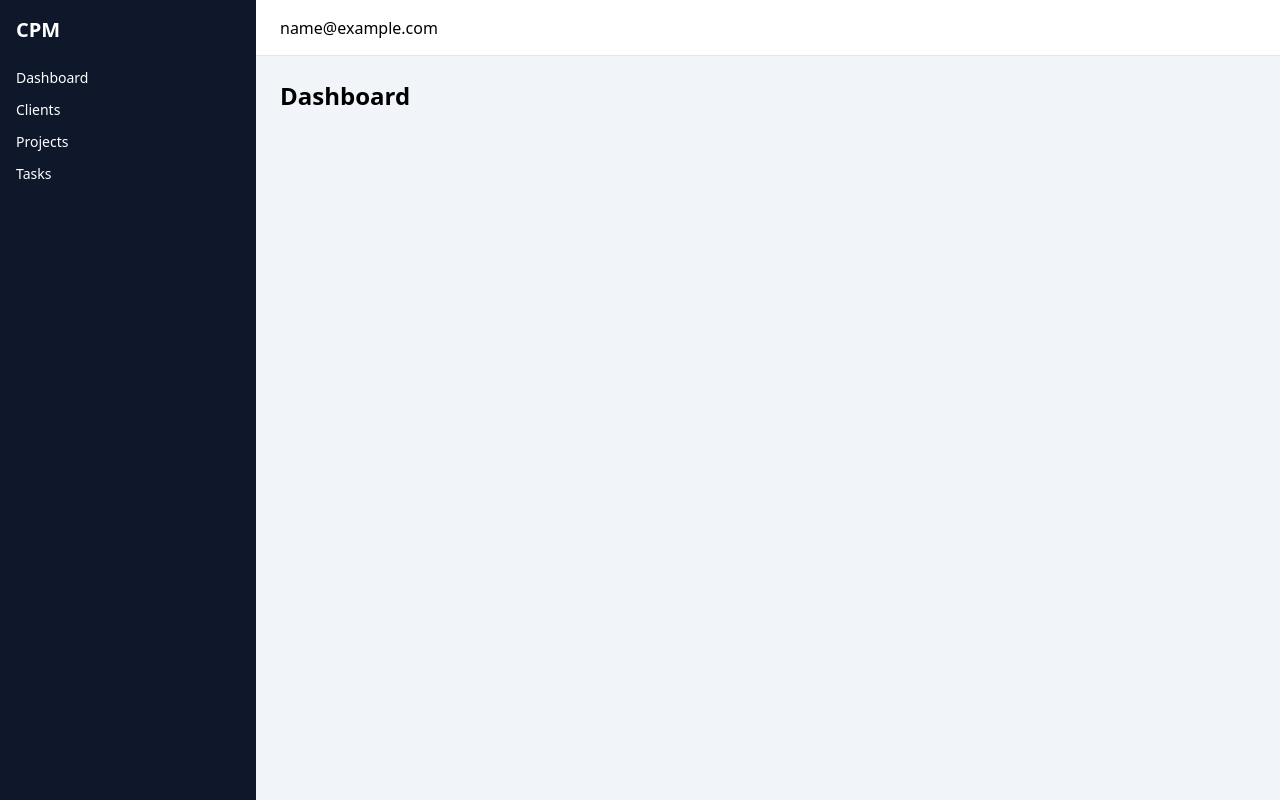
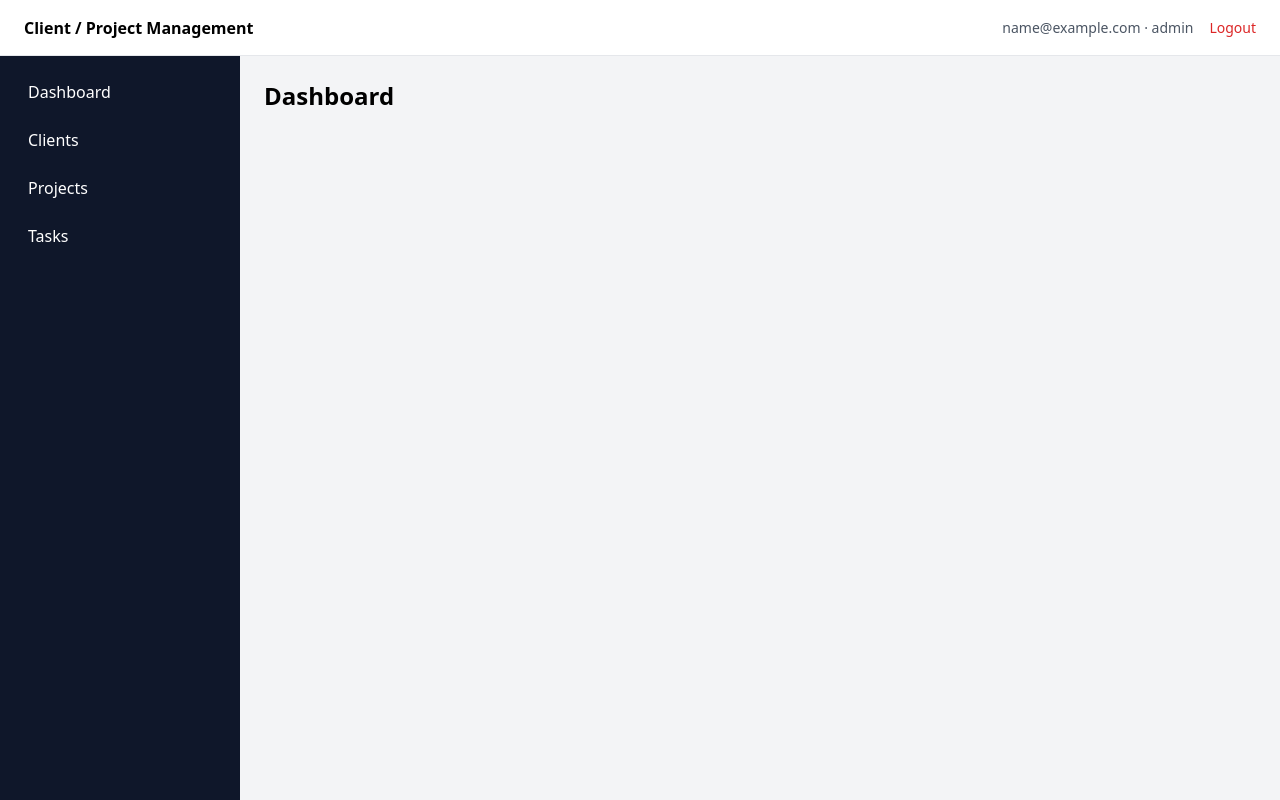
Before and after one commit to delmocss/client-project-management-app, a React (Vite) app: page / in a window 1280 px wide. Built offline with nearby package versions, Linux system fonts and the light colour scheme; sample sign-in values are in the browser's storage.

Commit message:
feat: add dashboard layout with navbar, sidebar and logout

```diff
--- a/src/components/layout/DashboardLayout.tsx
+++ b/src/components/layout/DashboardLayout.tsx
@@ -1,6 +1,6 @@
 import type { ReactNode } from "react";
+import Navbar from "./Navbar";
 import Sidebar from "./Sidebar";
-import Navbar from "./Navbar";
 
 interface Props {
   children: ReactNode;
@@ -8,11 +8,13 @@ interface Props {
 
 const DashboardLayout = ({ children }: Props) => {
   return (
-    <div className="flex h-full bg-slate-100">
-      <Sidebar />
-      <div className="flex flex-col flex-1">
-        <Navbar />
-        <main className="p-6 flex-1 overflow-auto">
+    <div className="h-screen flex flex-col">
+      <Navbar />
+
+      <div className="flex flex-1">
+        <Sidebar />
+
+        <main className="flex-1 bg-gray-100 p-6 overflow-y-auto">
           {children}
         </main>
       </div>
--- a/src/components/layout/Navbar.tsx
+++ b/src/components/layout/Navbar.tsx
@@ -1,13 +1,26 @@
 import { useAuth } from "../../features/auth/hooks";
 
 const Navbar = () => {
-  const { user } = useAuth();
-
-  console.log("USER FROM CONTEXT:", user);
+  const { user, logout } = useAuth();
 
   return (
-    <header className="h-14 bg-white border-b flex items-center px-6">
-      {user && <span>{user.email}</span>}
+    <header className="h-14 bg-white border-b flex items-center justify-between px-6">
+      <div className="font-semibold">Client / Project Management</div>
+
+      <div className="flex items-center gap-4">
+        {user && (
+          <span className="text-sm text-gray-600">
+            {user.email} · {user.role}
+          </span>
+        )}
+
+        <button
+          onClick={logout}
+          className="text-sm text-red-600 hover:underline"
+        >
+          Logout
+        </button>
+      </div>
     </header>
   );
 };
--- a/src/components/layout/Sidebar.tsx
+++ b/src/components/layout/Sidebar.tsx
@@ -1,12 +1,28 @@
 const Sidebar = () => {
   return (
-    <aside className="w-64 bg-slate-900 text-white p-4 hidden md:block">
-      <h2 className="text-xl font-bold mb-6">CPM</h2>
-      <nav className="space-y-3 text-sm">
-        <div className="cursor-pointer hover:text-slate-300">Dashboard</div>
-        <div className="cursor-pointer hover:text-slate-300">Clients</div>
-        <div className="cursor-pointer hover:text-slate-300">Projects</div>
-        <div className="cursor-pointer hover:text-slate-300">Tasks</div>
+    <aside className="w-60 bg-slate-900 text-white p-4">
+      <nav className="space-y-2">
+        <a href="/" className="block px-3 py-2 rounded hover:bg-slate-800">
+          Dashboard
+        </a>
+        <a
+          href="/clients"
+          className="block px-3 py-2 rounded hover:bg-slate-800"
+        >
+          Clients
+        </a>
+        <a
+          href="/projects"
+          className="block px-3 py-2 rounded hover:bg-slate-800"
+        >
+          Projects
+        </a>
+        <a
+          href="/tasks"
+          className="block px-3 py-2 rounded hover:bg-slate-800"
+        >
+          Tasks
+        </a>
       </nav>
     </aside>
   );
```
